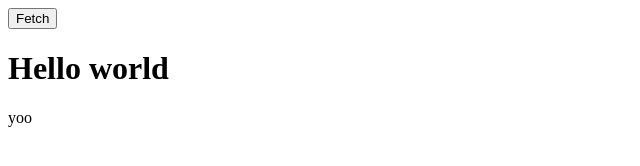
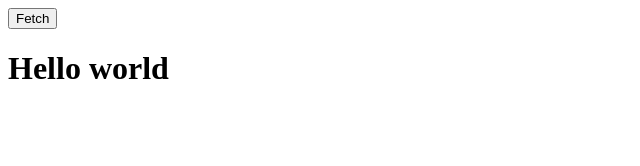
Before and after one commit to BaijuBThomas/Learning-DSA-1, a plain HTML site: page index.html in a window 1280 px wide. Shown: the full height of the page, 0-640 px from the left. Drawn offline with Linux system fonts and the light colour scheme.

Commit message:
removed a tag

```diff
--- a/index.html
+++ b/index.html
@@ -9,6 +9,5 @@
 <body>
    <button>Fetch</button>
    <h1>Hello world</h1>
-   <p>yoo</p>
 </body>
 </html>
```
